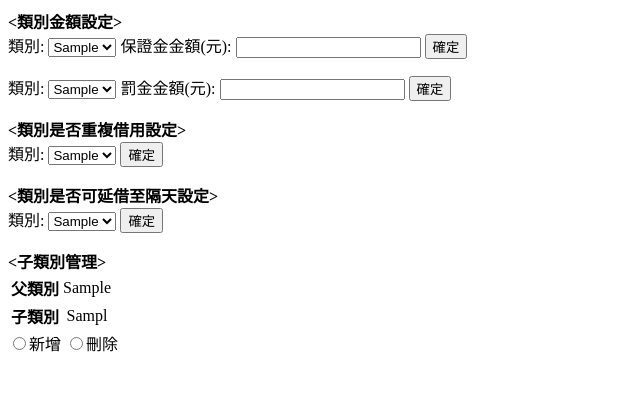
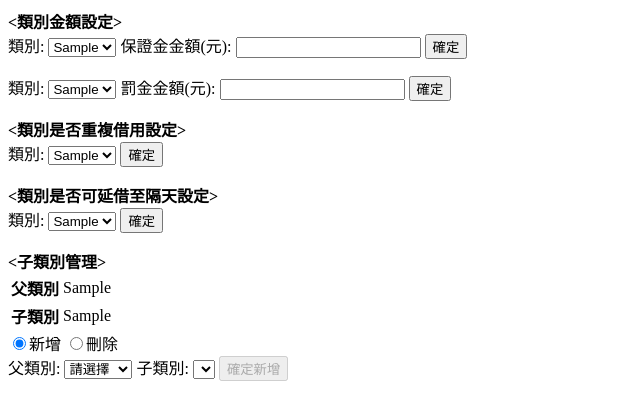
Before and after one commit to ken90242/itlab, a PHP site: page /main_console/rule.php in a window 1280 px wide. Shown: the part 329-749 px from the top of the page, without its empty margins (0-640 px from the left). Run offline with PHP 8.4, Linux system fonts and the light colour scheme; tables that the repository leaves empty or names only in its code hold one stand-in row (values such as "Sample post"); data that the repository does not hold is empty.

Commit message:
後台功能-新增移除子類別功能
移除子類別時，會移除所有同樣類型的子類別，有待修正

```diff
--- a/beta-3.0/main_console/black_board.php
+++ b/beta-3.0/main_console/black_board.php
@@ -101,7 +101,7 @@ if(isset($_POST["txtara"]) ) {
 		}
 
 		.sticky {
-			background: url('https://raw.github.com/Arbaoui-Mehdi/Sticky-Notepaper/master/images/noise.png') repeat #f3efd1;
+			background: repeat #f3efd1;
 			width:100%;
 			height: 100%;
 			border:1px solid #f3f0d3;
--- a/beta-3.0/main_console/rule.php
+++ b/beta-3.0/main_console/rule.php
@@ -131,7 +131,7 @@
 				echo '</tr><tr><th>子類別</th>';
 				while($query_row1 = mysql_fetch_assoc($query_run1)) {
 					if(isset($query_row1['subcategory'])){
-						echo '<td style="text-align:center">'.substr($query_row1['subcategory'],0,-1).'</td>';
+						echo '<td style="text-align:center">'.$query_row1['subcategory'].'</td>';
 					}else{
 						echo '<td style="text-align:center">無</td>';
 					}
@@ -142,13 +142,25 @@
 
 		</table>
 		<form action="" method="POST" style="width:800px;">
-			<input type="radio" name="Psubclass" onclick="document.getElementById('Psubclass_new').style.display='block';document.getElementById('Psubclass_remove').style.display='none';">新增
+			<input type="radio" name="Psubclass" onclick="document.getElementById('Psubclass_new').style.display='block';document.getElementById('Psubclass_remove').style.display='none';" checked>新增
 			<input type="radio" name="Psubclass" onclick="document.getElementById('Psubclass_remove').style.display='block';document.getElementById('Psubclass_new').style.display='none';">刪除
+			<div id="Psubclass_new">
+				<label>父類別:  </label><select name="parent_class_n">
+				<?php
+					echo '<option disabled selected>請選擇</option>'.$total_class_option;
+				?>
+				</select>
+				<label>子類別:  </label><select name="child_class_n">
+
+				</select>
+				<input type="submit" value="確定新增" name="new_subclass" disabled>
+			</div>
 			<div id="Psubclass_remove" style="display:none">
 				<label>父類別:  </label><select name="parent_class_d">
 				<?php
 					$sql4 = "SELECT `e_class` FROM `setting` WHERE `subcategory` IS NOT NULL";
 					if($query_run =  mysql_query($sql4)){
+							$parent_option = '<option disabled selected>請選擇</option>';
 						while ($query_row = mysql_fetch_assoc($query_run)) {
 							$parent_option = $parent_option.'<option value="'.$query_row['e_class'].'">'.$query_row['e_class'].'</option>';
 						}
@@ -156,21 +168,10 @@
 					echo $parent_option;
 				?>
 				</select>
-				<label>子類別:  </label><select name="child_class_d" disabled>
+				<label>子類別:  </label><select name="child_class_d">
 
 				</select>
-				<input type="submit" value="確定刪除"></input>
-			</div>
-			<div id="Psubclass_new" style="display:none">
-				<label>父類別:  </label><select name="parent_class_n">
-				<?php
-					echo $total_class_option;
-				?>
-				</select>
-				<label>子類別:  </label><select name="child_class_n" disabled>
-
-				</select>
-				<input type="submit" value="確定新增"></input>
+				<input type="submit" value="確定刪除" name="remove_subclass" disabled>
 			</div>
 		</form>
 	</div>
@@ -297,6 +298,38 @@
 		}
 
 	}
+	if(!is_null(@$_POST["new_subclass"])){
+		$parent_class_n = $_POST["parent_class_n"];
+		$child_class_n = $_POST["child_class_n"];
+		$insert_subclass_notnull = "UPDATE `test`.`setting` SET `subcategory` = CONCAT(subcategory,'".$child_class_n.";') WHERE `setting`.`e_class` = '".$parent_class_n."' AND `subcategory` IS NOT NUlL";
+		$insert_subclass_null = "UPDATE `test`.`setting` SET `subcategory` = '".$child_class_n.";' WHERE `setting`.`e_class` = '".$parent_class_n."' AND `subcategory` IS NUlL";
+		if((mysql_query($insert_subclass_notnull))&&(mysql_query($insert_subclass_null))){
+			echo "<SCRIPT Language=javascript>";
+			echo "console.log('1')";
+			echo "window.alert('已新增子類別".$child_class_d."從父類別".$parent_class_d."!')";
+			echo "</SCRIPT>";
+			BackToIndexPage();
+		}else{
+			echo mysql_error();
+		}
+
+	}
+	if(!is_null(@$_POST["remove_subclass"])){
+		$parent_class_d = $_POST["parent_class_d"];
+		$child_class_d = $_POST["child_class_d"];
+		$remove_subclass = "UPDATE `test`.`setting` SET `subcategory` = REPLACE(`subcategory`, '".$child_class_d.";','') WHERE `setting`.`e_class` = '".$parent_class_d."' AND `subcategory` IS NOT NULL";
+		$setNull = "UPDATE `test`.`setting` SET `subcategory` = NULL WHERE `setting`.`subcategory` = ''";
+		if(mysql_query($remove_subclass)){
+			mysql_query($setNull);
+			echo "<SCRIPT Language=javascript>";
+			echo "window.alert('已刪除子類別".$child_class_d."從父類別".$parent_class_d."!')";
+			echo "</SCRIPT>";
+			BackToIndexPage();
+		}else{
+			echo mysql_error();
+		}
+
+	}
 	function BackToIndexPage(){
 		echo "<script language=\"javascript\">";
 		echo "window.parent.window.location.href = \"./index.php\"";
@@ -313,6 +346,7 @@
 		}
 	?>
 	$('select[name=parent_class_d]').change(function(){
+		$(this).parent().children("input[type=submit]").removeAttr('disabled');
 		var parent = $("option:selected",this).text();
 		var array = parent_class[parent].split(";");
 
@@ -322,23 +356,27 @@
 		}
 		$('select[name=child_class_d]').html(childhtml);
 	});
+	var child_class = [];
+	<?php
+		if($query_run0 =  mysql_query($sql)){
+			$count = 0;
+			while($query_row0 = mysql_fetch_assoc($query_run0)) {
+				echo 'child_class['.$count.'] = "'.$query_row0['e_class'].'";';
+				$count++;
+			}
+		}
+	?>
+
 	$('select[name=parent_class_n]').change(function(){
+		$(this).parent().children("input[type=submit]").removeAttr('disabled');
 		var parent = $("option:selected",this).text();
-		var array = parent_class[parent].split(";");
-
+		var array = child_class;
 		var childhtml = '';
 		for(var i=0;i<array.length;i++){
-			childhtml+='<option>'+array[i]+'</option>';
+			if(array[i]!=parent){
+				childhtml+='<option>'+array[i]+'</option>';
+			}
 		}
 		$('select[name=child_class_n]').html(childhtml);
 	});
-	<?php
-		// $sql5 = "SELECT `e_class` FROM `setting` WHERE `subcategory` NOT IN (SELECT `subcategory` FROM `setting`) OR `subcategory` IS NULL";
-		// if($query_run =  mysql_query($sql5)){
-		// 	while ($query_row = mysql_fetch_assoc($query_run)) {
-		// 		$child_option = $child_option.'<option value="'.$query_row['e_class'].'">'.$query_row['e_class'].'</option>';
-		// 	}
-		// }
-		// echo $child_option;
-	?>
 </script>
```
